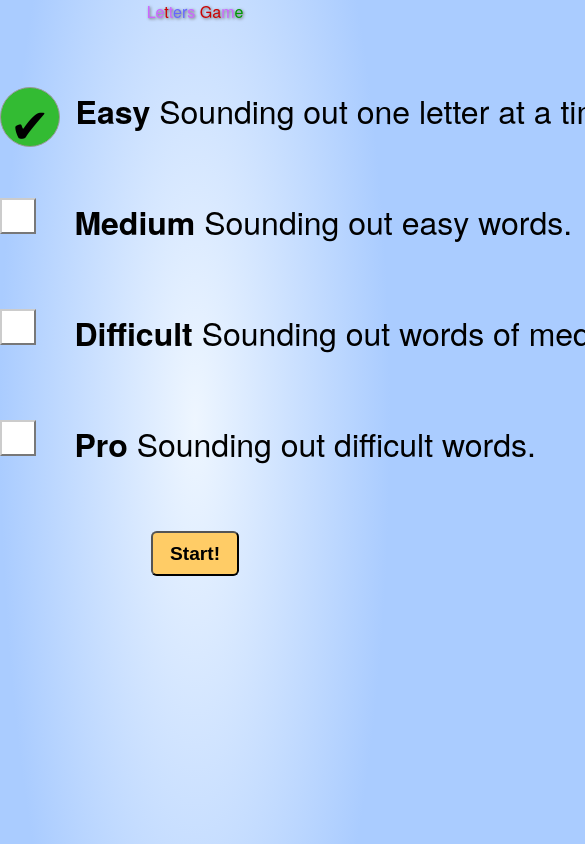
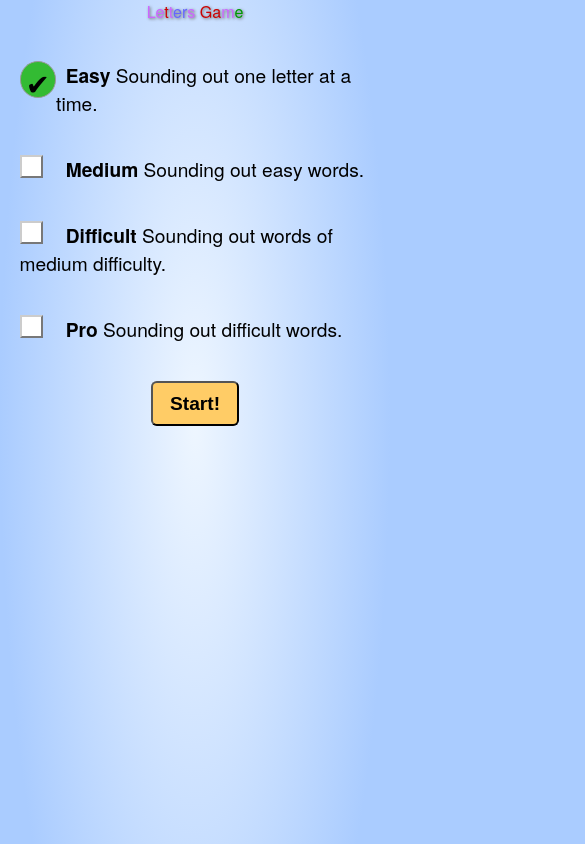
Before and after one commit to frankforte/LettersGame, a plain HTML site: page www/index.html in a window 390 px wide. Shown: the top 844 px of the page, 585 px wide, since content can reach past the window. Drawn offline with Linux system fonts and the light colour scheme; some packages are replaced by stand-ins of ours.

Commit message:
font size fix

```diff
--- a/www/css/index.css
+++ b/www/css/index.css
@@ -12,9 +12,12 @@ body{
 	margin:0px;
 	padding:0px;
 	width:100%;
-	-webkit-touch-callout: none;                /* prevent callout to copy image, etc when tap to hold */
-	-webkit-text-size-adjust: none;             /* prevent webkit from resizing text to fit */
-	-webkit-user-select: none;                  /* prevent copy paste, to allow, change 'none' to 'text' */
+	/* prevent callout to copy image, etc when tap to hold */
+	-webkit-touch-callout: none;
+	/* prevent webkit from resizing text to fit */
+	/* -webkit-text-size-adjust: none; */
+	/* prevent copy paste, to allow, change 'none' to 'text' */
+	-webkit-user-select: none;
 }
 * {
     -webkit-tap-highlight-color: rgba(0,0,0,0);
@@ -103,7 +106,7 @@ h1, #d{
 }
 
 #end{position:fixed;top:0.5em;right:0.5em;}
-.option{font-size:2em;text-align:left;margin:2em auto;width:29em;}
+.option{font-size:1.2em;text-align:left;margin:2em auto;width:90%;padding:0px 5%;}
 .option .description{padding-left:0.5em;}
 .checkbox{
 width:1em;
```
